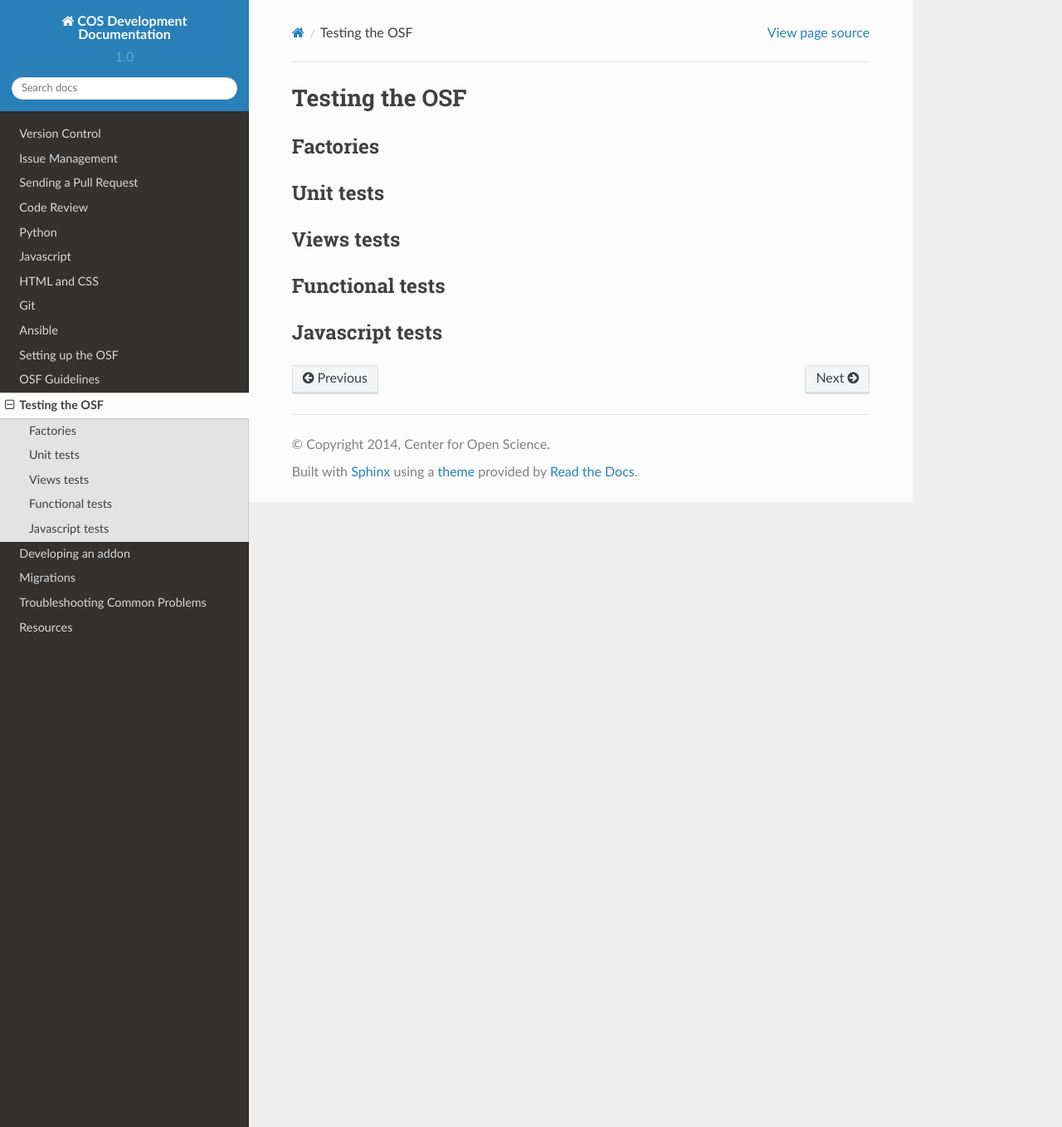
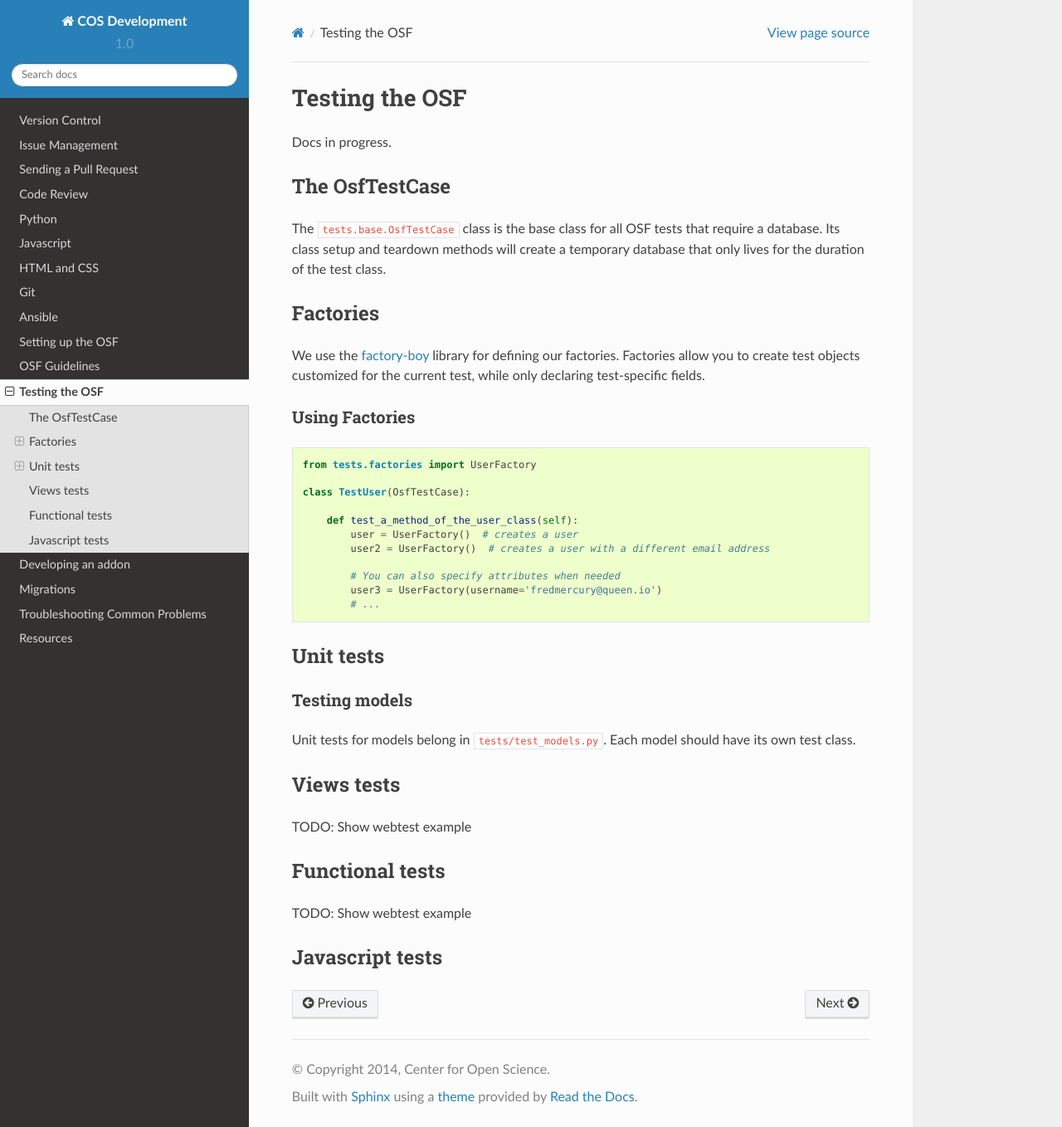
Before and after one commit to CenterForOpenScience/COSDev, a Sphinx documentation site: the page built from docs/osf/testing.rst, in a window 1280 px wide and 1358 px high. Shown: the whole window at 83% size. Built offline with Sphinx 7.4.7 and the Read the Docs theme 2.0.0, drawn with Linux system fonts in a browser that asks for light colours.

Commit message:
Start osf testing docs

```diff
--- a/docs/conf.py
+++ b/docs/conf.py
@@ -49,7 +49,7 @@ source_suffix = '.rst'
 master_doc = 'index'
 
 # General information about the project.
-project = 'COS Development Documentation'
+project = 'COS Development'
 copyright = '2014, Center for Open Science'
 
 # The version info for the project you're documenting, acts as replacement for
--- a/docs/osf/testing.rst
+++ b/docs/osf/testing.rst
@@ -1,19 +1,55 @@
 Testing the OSF
 ===============
 
+Docs in progress.
+
+
+The OsfTestCase
+***************
+
+The ``tests.base.OsfTestCase`` class is the base class for all OSF tests that require a database. Its class setup and teardown methods will create a temporary database that only lives for the duration of the test class.
 
 Factories
 *********
 
+We use the `factory-boy <https://github.com/rbarrois/factory_boy>`_ library for defining our factories. Factories allow you to create test objects customized for the current test, while only declaring test-specific fields.
+
+Using Factories
+---------------
+
+.. code-block:: python
+
+    from tests.factories import UserFactory
+
+    class TestUser(OsfTestCase):
+
+        def test_a_method_of_the_user_class(self):
+            user = UserFactory()  # creates a user
+            user2 = UserFactory()  # creates a user with a different email address
+
+            # You can also specify attributes when needed
+            user3 = UserFactory(username='fredmercury@queen.io')
+            # ...
+
+
 Unit tests
 **********
+
+Testing models
+--------------
+
+Unit tests for models belong in ``tests/test_models.py``. Each model should have its own test class.
+
 
 Views tests
 ***********
 
+TODO: Show webtest example
+
 Functional tests
 ****************
 
+TODO: Show webtest example
 
 Javascript tests
 ****************
--- a/docs/process/version_control.rst
+++ b/docs/process/version_control.rst
@@ -3,8 +3,9 @@ Version Control
 
 We use git for version control. Some general guidelines:
 
-- Use Vincent Driessen `Successful Git Branching Model <http://nvie.com/posts/a-successful-git-branching-model/>`_ (aka git-flow)
-- In your feature branches, pull from `develop` frequently
+- Use Vincent Driessen's `Successful Git Branching Model <http://nvie.com/posts/a-successful-git-branching-model/>`_ (aka git-flow)
+- In your feature branches, pull from ``develop`` frequently.
+- Follow the :ref:`Git style guide <git>`.
 
 
 Useful tools
@@ -12,3 +13,4 @@ Useful tools
 
 - `SourceTree <http://www.sourcetreeapp.com/>`_ - Mac OS X; GUI.
 - `gitflow <https://github.com/nvie/gitflow>`_ - Cross-platform; CLI.
+- `hub <https://github.com/github/hub>`_ - GitHub integration with the git CLI. Very useful for checking out pull requests.
--- a/docs/style_guides/git.rst
+++ b/docs/style_guides/git.rst
@@ -10,7 +12,7 @@ Git
 
   [fix CenterForOpenScience/openscienceframework.org#982]
 
-- Write `good commit messages <http://tbaggery.com/2008/04/19/a-note-about-git-commit-messages.html>`_
+- Write `good commit messages <http://tbaggery.com/2008/04/19/a-note-about-git-commit-messages.html>`_.
 
 Here's a model message, taken from the above post: ::
 
```
Also changed, not shown: other parts of docs/style_guides/git.rst (+2 -0 lines).
